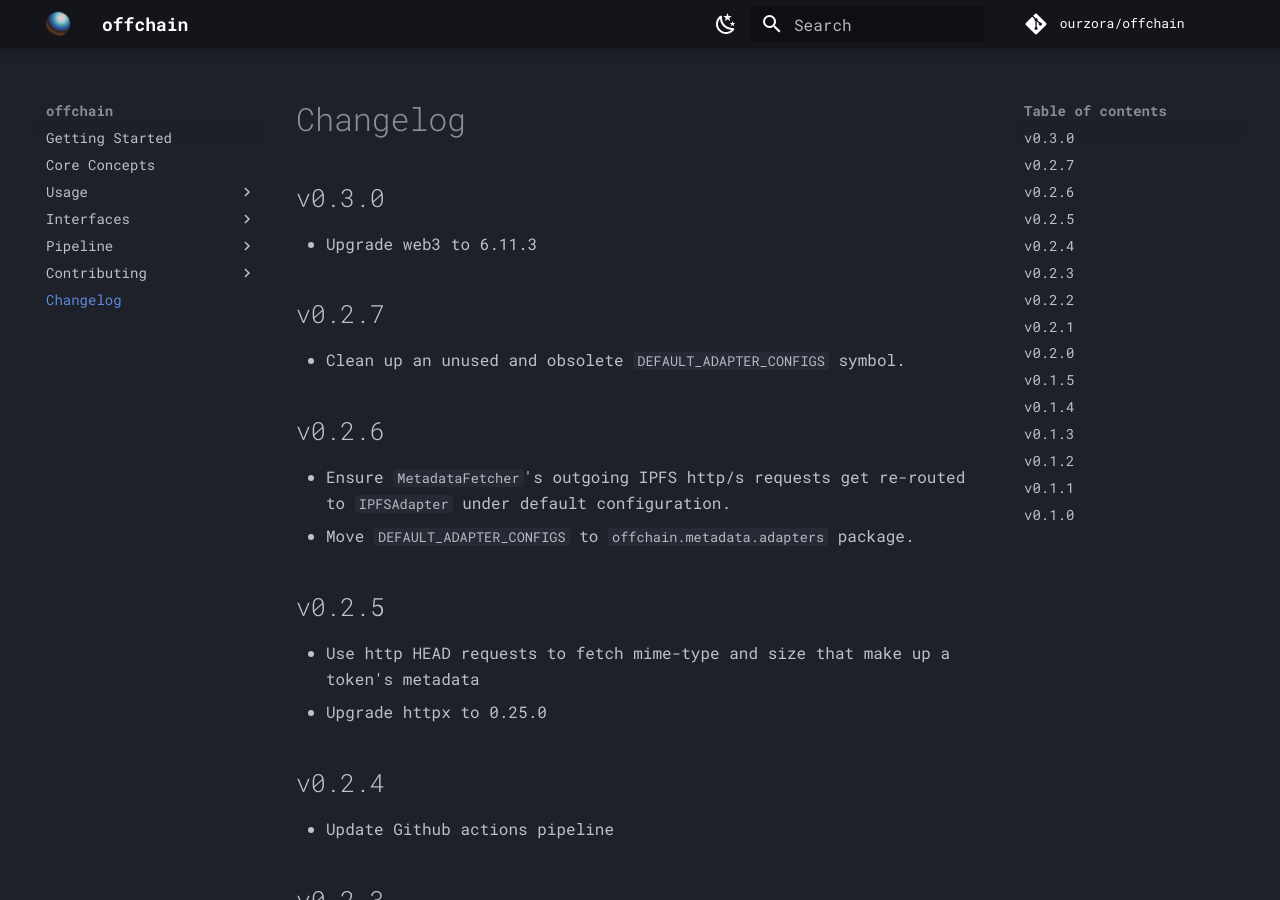
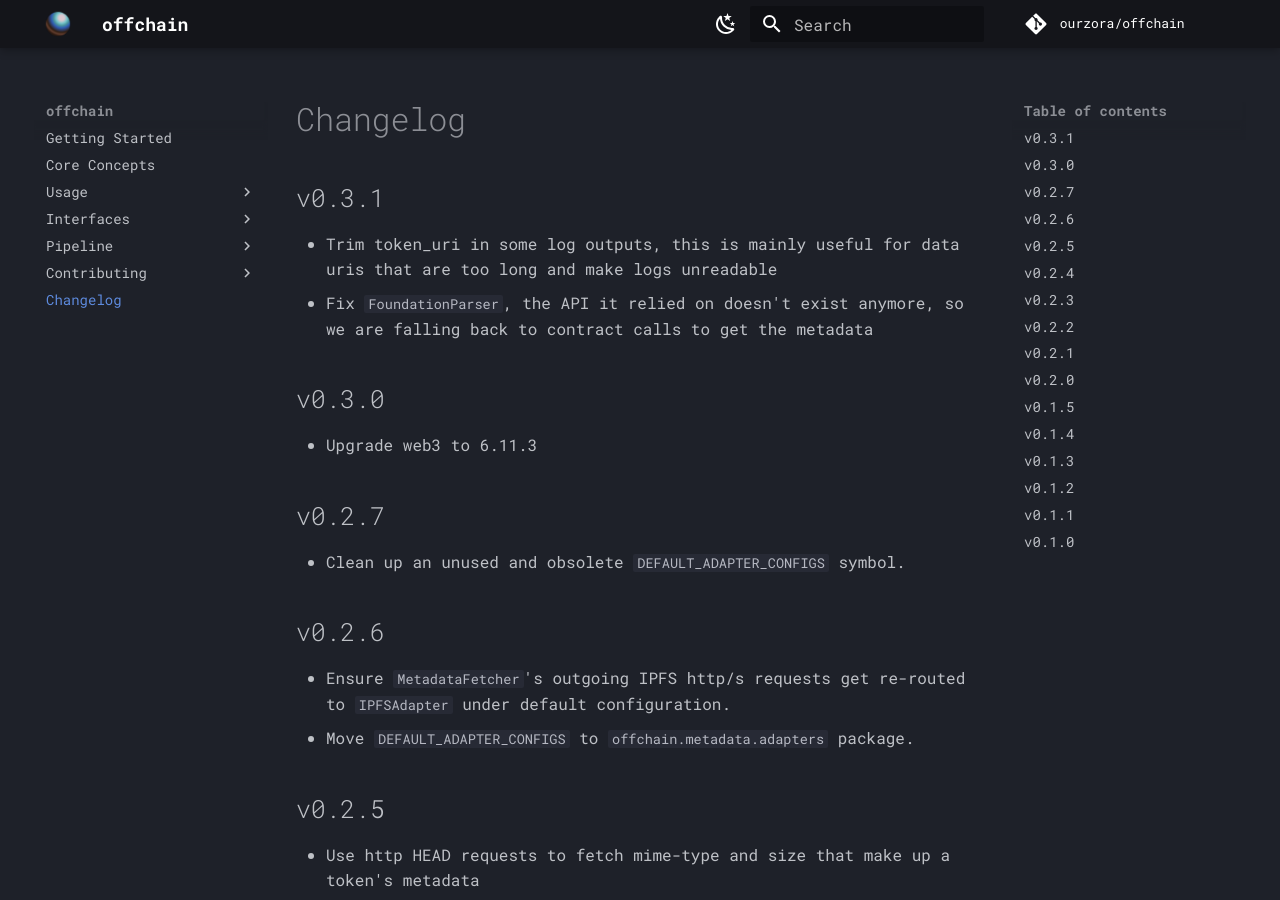
Before and after one commit to ourzora/offchain, an MkDocs documentation site: the page built from docs/changelog.md, in a window 1280 px wide and 900 px high. Built offline with MkDocs 1.6.1 and Material for MkDocs 9.7.7, drawn with Linux system fonts in a browser that asks for light colours; comment, search, counter and statistics services are not loaded.

Commit message:
Bump version and add changelog

```diff
--- a/docs/changelog.md
+++ b/docs/changelog.md
@@ -1,4 +1,9 @@
 # Changelog
+
+## v0.3.1
+
+- Trim token_uri in some log outputs, this is mainly useful for data uris that are too long and make logs unreadable
+- Fix `FoundationParser`, the API it relied on doesn't exist anymore, so we are falling back to contract calls to get the metadata
 
 ## v0.3.0
 
--- a/pyproject.toml
+++ b/pyproject.toml
@@ -1,6 +1,6 @@
 [tool.poetry]
 name = "offchain"
-version = "0.3.0"
+version = "0.3.1"
 description = "Open source metadata processing framework"
 authors = ["Zora eng <eng@zora.co>"]
 readme = "README.md"
```
